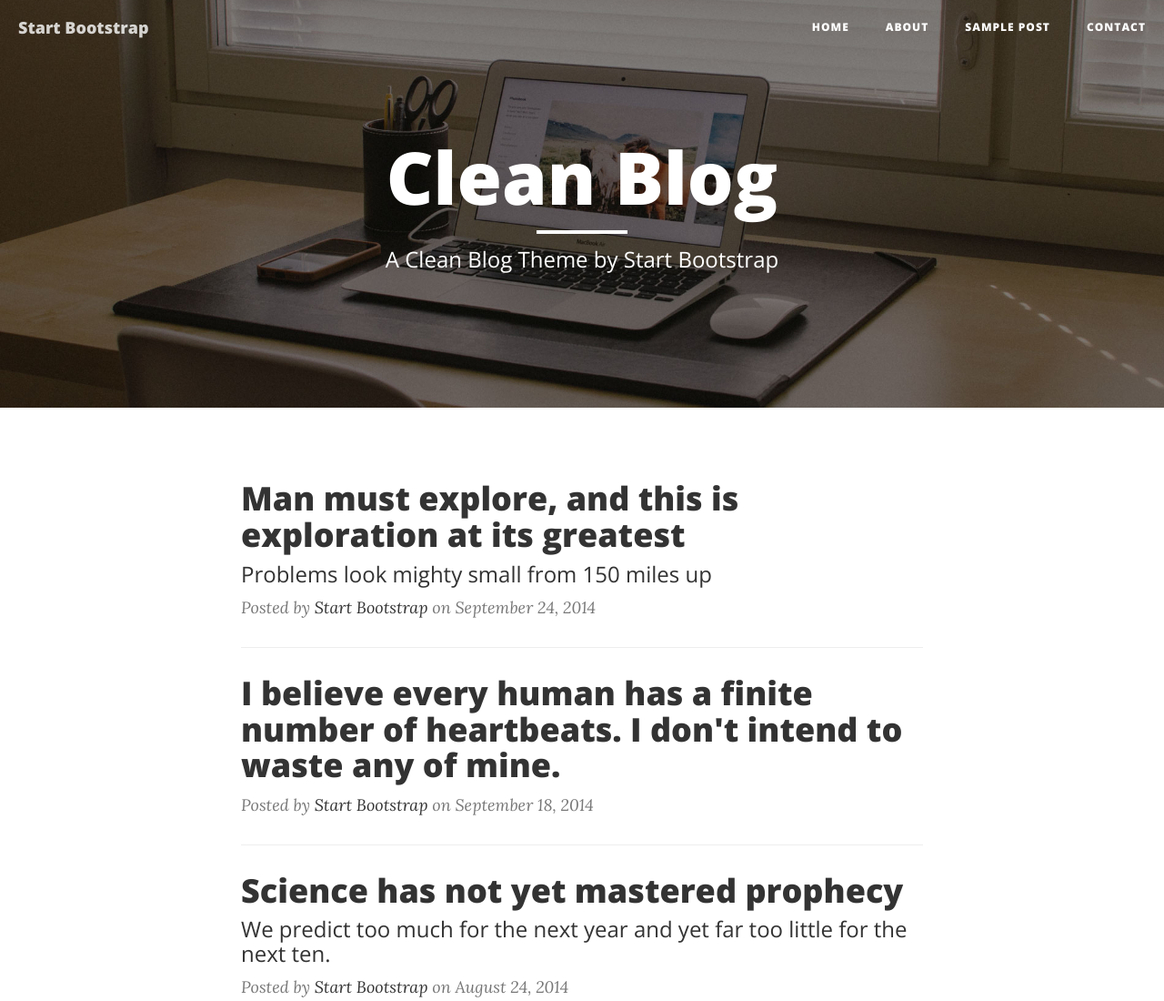
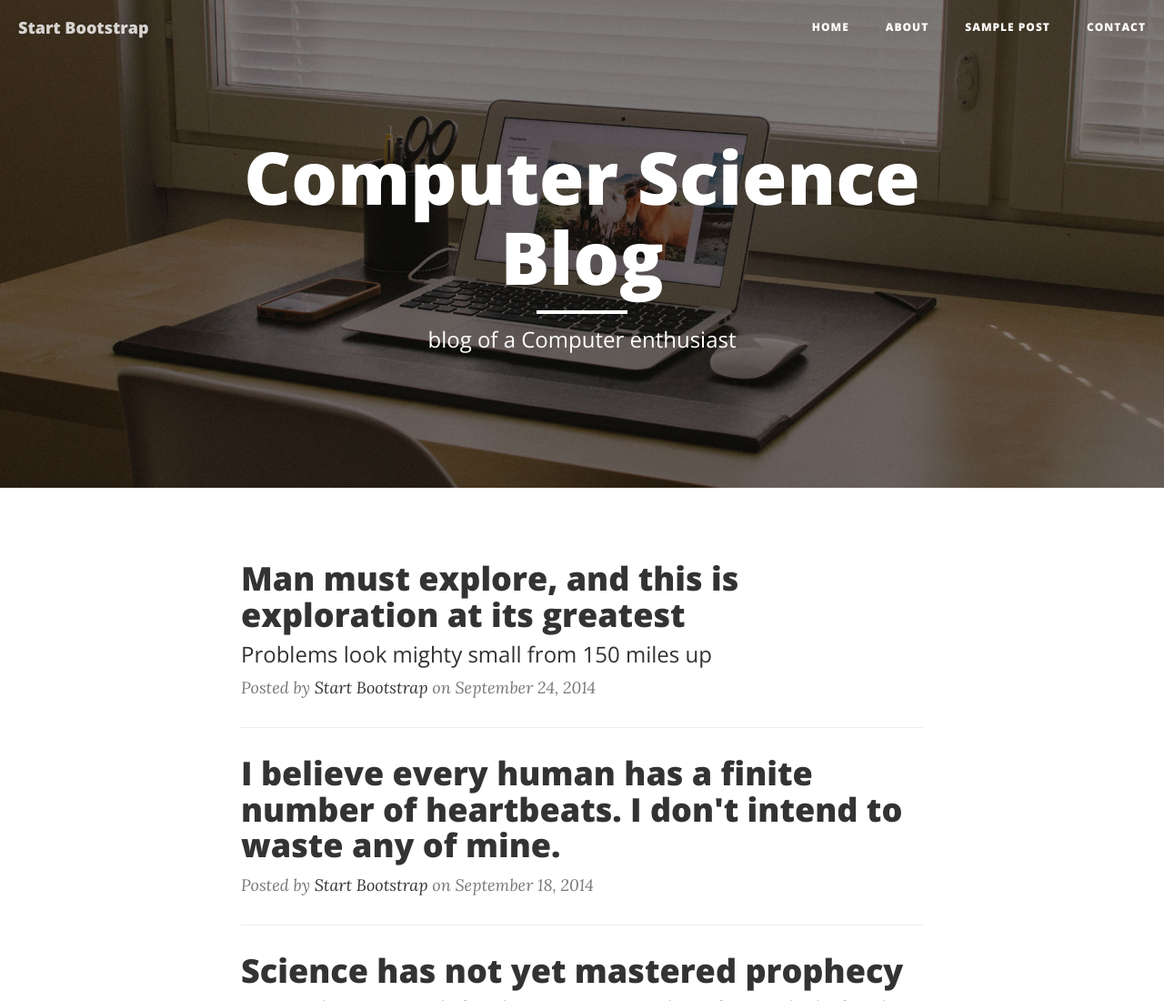
Before and after one commit to sahebg/blog, a website: page index.html in a window 1280 px wide. Shown: the top 1100 px of the page at 91% size. Drawn offline with nearby package versions, Linux system fonts and the light colour scheme.

Commit message:
Update index.html

```diff
--- a/index.html
+++ b/index.html
@@ -9,7 +9,7 @@
     <meta name="description" content="">
     <meta name="author" content="">
 
-    <title>Clean Blog</title>
+    <title>Saheb's Blog</title>
 
     <!-- Bootstrap Core CSS -->
     <link href="vendor/bootstrap/css/bootstrap.min.css" rel="stylesheet">
@@ -74,9 +74,9 @@
             <div class="row">
                 <div class="col-lg-8 col-lg-offset-2 col-md-10 col-md-offset-1">
                     <div class="site-heading">
-                        <h1>Clean Blog</h1>
+                        <h1>Computer Science Blog</h1>
                         <hr class="small">
-                        <span class="subheading">A Clean Blog Theme by Start Bootstrap</span>
+                        <span class="subheading">blog of a Computer enthusiast</span>
                     </div>
                 </div>
             </div>
```
